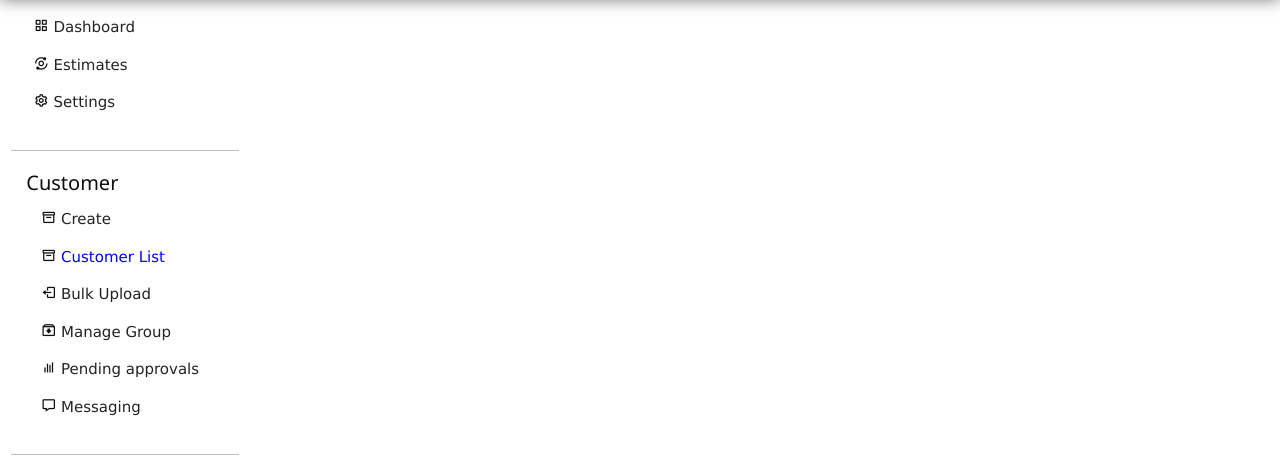
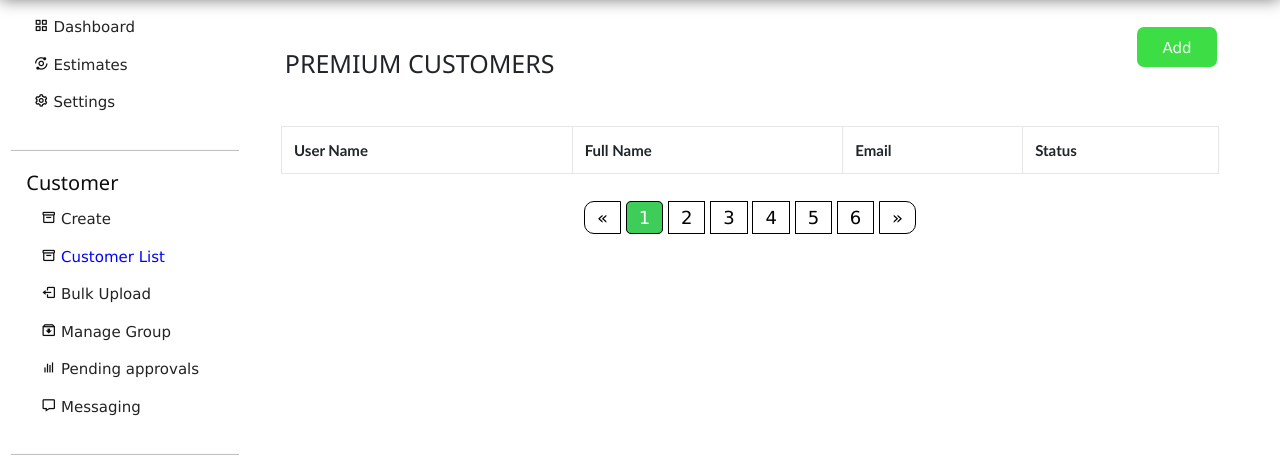
Before and after one commit to yaswanthsaivendra/billsnapdec, a Django app: a page that uses templates/groups-panel/group.html in a window 1280 px wide. Shown: the part 55-529 px from the top of the page. Run offline with Django 3.2, Linux system fonts and the light colour scheme; a user stored in the database is signed in; data comes from the database, SQL or seed files in the repository; both versions use the stored data as it was after the commit; lists and menus that the app fills with data are empty; some libraries are stand-ins or nearby versions.

Commit message:
grps single page

```diff
--- a/templates/customerlist.html
+++ b/templates/customerlist.html
@@ -63,6 +63,7 @@
           </dialog>
           <input type="text" id="myInput" onkeyup="myFunction()" placeholder="Search for names.."
             title="Type in a name">
+
           <div class="table-responsive my-3">
             <table class="table table-bordered" id='table_filter'>
               <thead>
--- a/templates/groups-panel/group.html
+++ b/templates/groups-panel/group.html
@@ -178,37 +178,48 @@
             <!-- main content -->
             <div class="col-md-7  flex-md-fill m-3">
                 <div class="col right ps-0 pe-4 me-2" id="">
+                    <button class="button button1" data-toggle="modal"
+                    data-target="#addcustomer">Add</button>
+                    <h2 class="ps-1 pt-3 text-uppercase" id="pspt">{{group}} Customers</h2><br>
 
-                    <!-- <h1 class="applist my-4 text-dark my-2 text-uppercase ">{{group}}</h1>
-                    <div class="container mt-4">
-                        <div class="row">
-                            <div>
-                                <button class="bs-primary py-2 px-3 new-group-btn" data-toggle="modal"
-                                    data-target="#addcustomer">Add
-                                    Customers</button>
+                    <!-- table -->
+                    <div class="table-responsive my-3">
+                        <table class="table table-bordered" id='table_filter'>
+                          <thead>
+                            <tr>
+                              <th>User Name</th>
+                              <th>Full Name</th>
+                              <th>Email</th>
+                              <th>Status</th>
+                            </tr>
+                          </thead>
+                          <tbody>
+                            {% for user in users%}
+                            <tr>
+                              <td>{{ user.user.username}}</td>
+                              <td>{{ user.full_name}}</td>
+                              <td>{{ user.contact_email}}</td>
+                              <td>{{ user.paid}}</td>
+                            </tr>
+                            {%endfor%}
+                          </tbody>
+                        </table>
+                      </div>
+                      <!-- pagination -->
+                      <div class="demo1">
+                        <div class="demo">
+                          <a href="#">&laquo;</a>
+                          <a href="#" class="active">1</a>
+                          <a href="#">2</a>
+                          <a href="#">3</a>
+                          <a href="#">4</a>
+                          <a href="#">5</a>
+                          <a href="#">6</a>
+                          <a href="#">&raquo;</a>
 
                         </div>
-
-                            <h3>Customers in {{group.title}}</h3>
-
-                            {% for user in users %}
-
-
-
-                            <div class='w3-row w3-border-bottom w3-margin grp p-3'>
-                                <h5>@{{user.user.username}} </h5>
                       </div>
 
-
-                            {% endfor %}
-                        </div> -->
-
-
-
-
-
-
-                    </div>
                 </div>
             </div>
         </div>
@@ -216,32 +227,52 @@
         <!-- add group model -->
         <div class="modal fade" id="addcustomer" tabindex="-1" role="dialog" aria-labelledby="exampleModalCenterTitle"
             aria-hidden="true">
-            <div class="modal-dialog modal-dialog-centered" role="document">
+            <div class="modal-dialog modal-dialog-centered modal-dialog-scrollable" role="document">
                 <div class="modal-content">
                     <div class="modal-header">
-                        <h5 class="modal-title" id="exampleModalLongTitle"><b>Customers in {{group.app.appname}} not in
-                                {{group.title}}</b></h5>
+                        <h5 class="modal-title" id="exampleModalLongTitle">Add Customers to {{group.title}}</h5>
                     </div>
 
                     <div class="modal-body">
 
+                        <div class="table-responsive my-3">
+                            <table class="table table-bordered" id='table_filter'>
+                              <thead>
+                                <tr>
+                                  <th>User Name</th>
+                                  <th>Full Name</th>
+
+
+                                  <th>Action</th>
+                                </tr>
+                              </thead>
+                              <tbody>
                                 {% for user in existing_users %}
-                        <div class='w3-container w3-small w3-row w3-padding '>
-                            <h3 class='w3-medium w3-left'>@{{user.user.username}}</h3>
-                            <button class='w3-right w3-round w3-blue w3-button' onclick="addCustomerApp(this);"
+                                <tr>
+                                  <td>{{ user.user.username}}</td>
+                                  <td>{{ user.full_name}}</td>
+                                  <td>
+                                    <button class='bs-primary py-2 px-3' onclick="addCustomerApp(this);"
                                     value="{{user.user.username}}" url="{% url 'groups:add-member' group.slug %}">
-                                Add to this group
+                                    Add
                                 </button>
+                                  </td>
+                                </tr>
+                                {%endfor%}
+                              </tbody>
+                            </table>
                           </div>
-                        {% endfor %}
                         <hr>
                         <form id="group_form" enctype='multipart/form-data' method='POST'
                             action="{% url 'groups:group' group.slug %}">
-                            <h5><b>Add to {{group.title}}</b></h5>
+                            <h5>Add by Username</h5>
                             {% csrf_token %}
                             {{ form|crispy }}
-                            <button style='width:95%;' type='submit'
-                                class='w3-margin w3-round w3-green w3-button'>Add</button>
+
+                                <button type='submit'
+                                class='bs-primary py-2 px-3'>Add</button>
+
+
                         </form>
                     </div>
                     <div class="modal-footer">
```
Also changed, not shown: db.sqlite3, 1 other file. Lines whose indentation alone changed are shown as unchanged.
